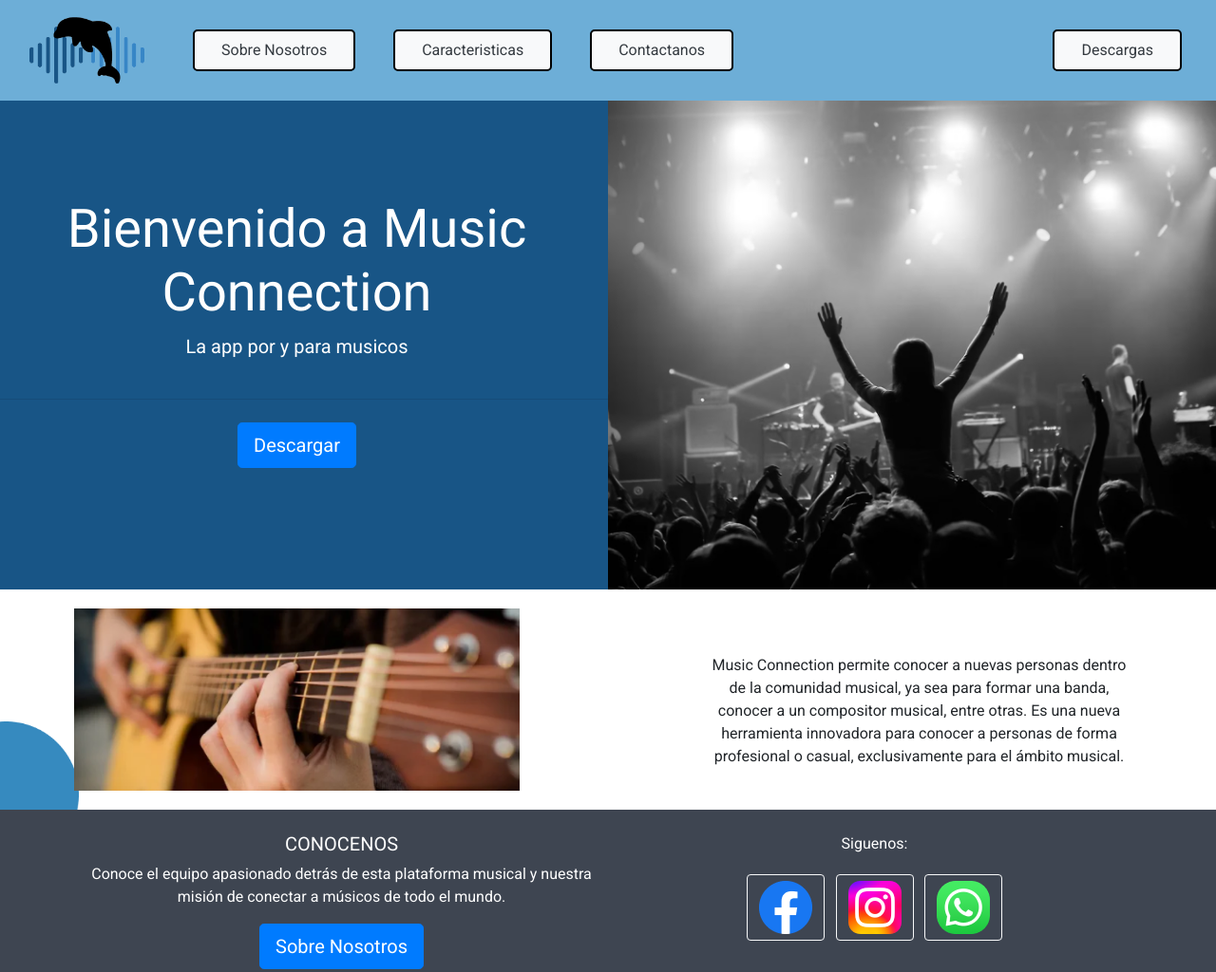
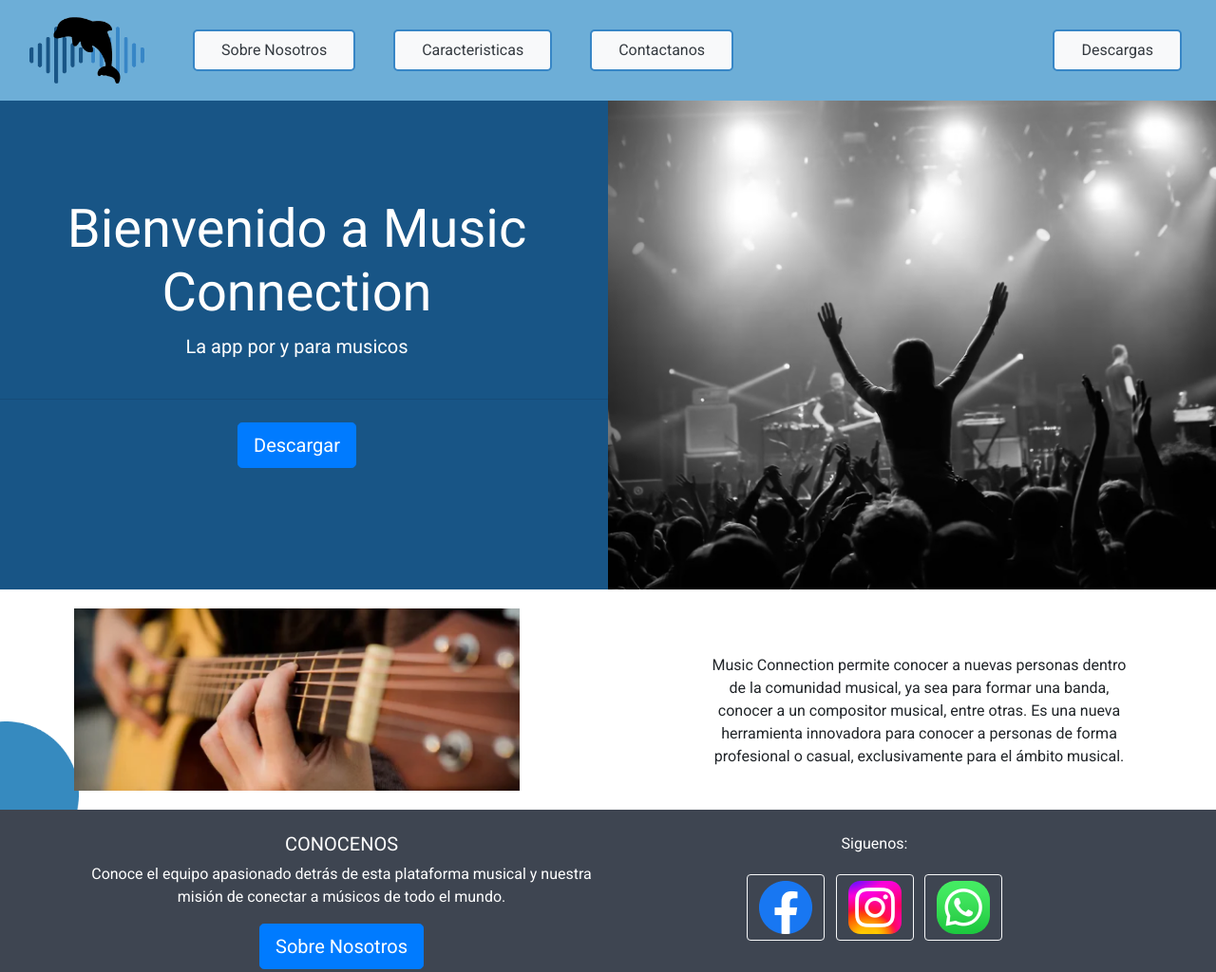
Before and after one commit to jsyumg/IHCyTecnologiasMoviles-LandingPage, a plain HTML site: page index.html in a window 1280 px wide. Shown: the top 1024 px of the page at 95% size. Drawn offline with Linux system fonts and the light colour scheme.

Commit message:
Update styles.css

```diff
--- a/css/styles.css
+++ b/css/styles.css
@@ -5,7 +5,7 @@
 
 .nav-item {
 	border: 10px;
-	color: #3786C6;
+	border-color: #3786C6;
 	margin: 10px;
 	margin-right: 20px;
 	margin-left: 20px;
@@ -27,7 +27,7 @@
 .nav-item {
     border: 2px solid black; /* Adjusted the border thickness */
     border-radius: 5px;      /* This will round the corners */
-    color: #3786C6;
+    border-color: #3786C6;
     margin: 10px;
     margin-right: 20px;
     margin-left: 20px;
```
